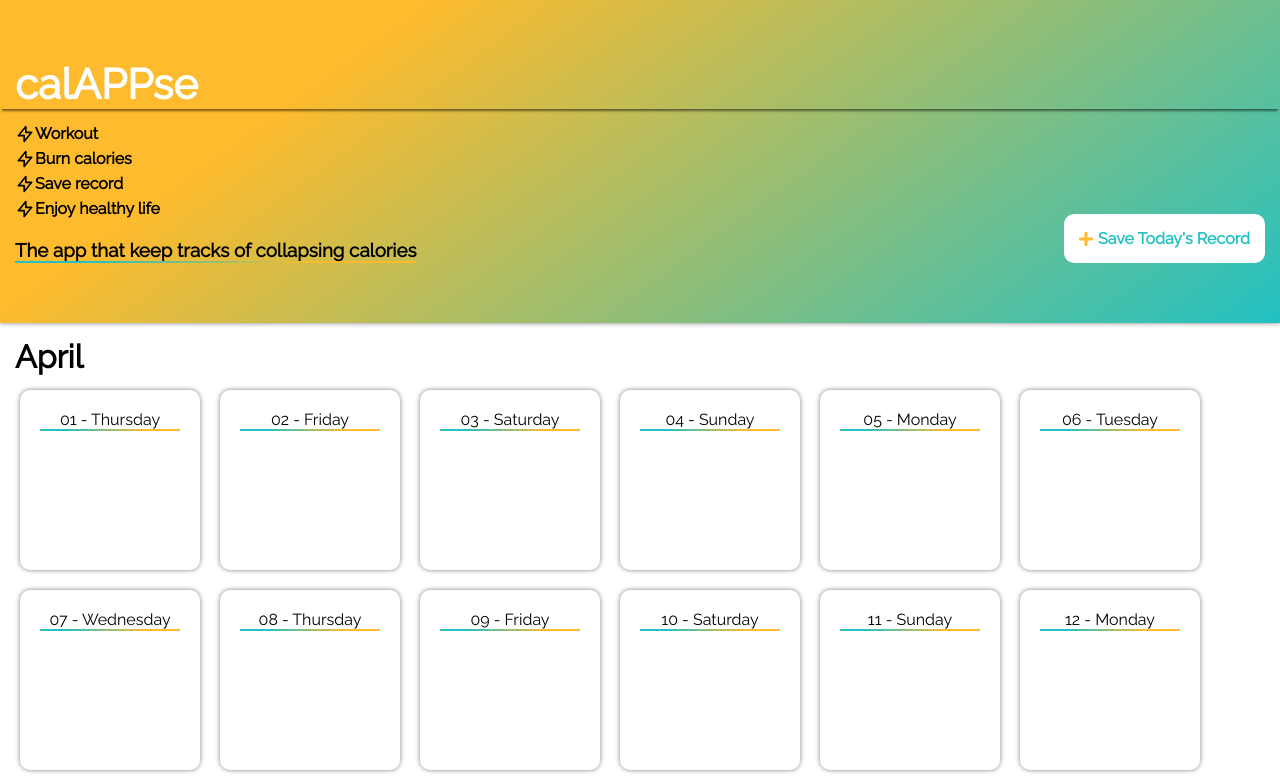
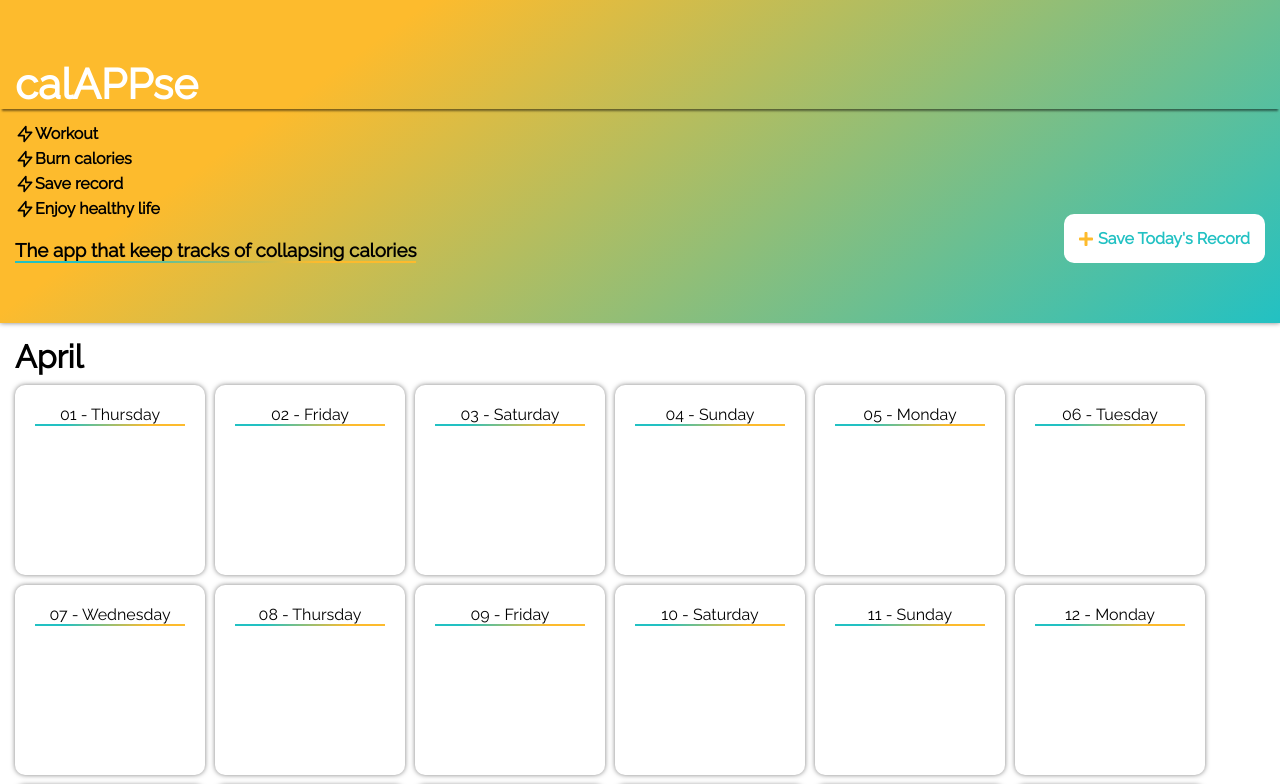
Before and after one commit to HristomirAsenov/calAPPse, a Next.js app: page /months/april in a window 1280 px wide. Shown: the top 784 px of the page. Built offline with nearby package versions, Linux system fonts and the light colour scheme.

Commit message:
increase width on each month's day card

```diff
--- a/components/month-day-list/month-day-list-item/month-day-list-item.module.scss
+++ b/components/month-day-list/month-day-list-item/month-day-list-item.module.scss
@@ -2,10 +2,9 @@
 
 .month-day {
     padding: 20px;
-    margin: 5px;
 
-    max-width: 180px;
-    min-height: 180px;
+    max-width: 190px;
+    min-height: 190px;
 
     width: 100%;
     height: 100%;;
```
